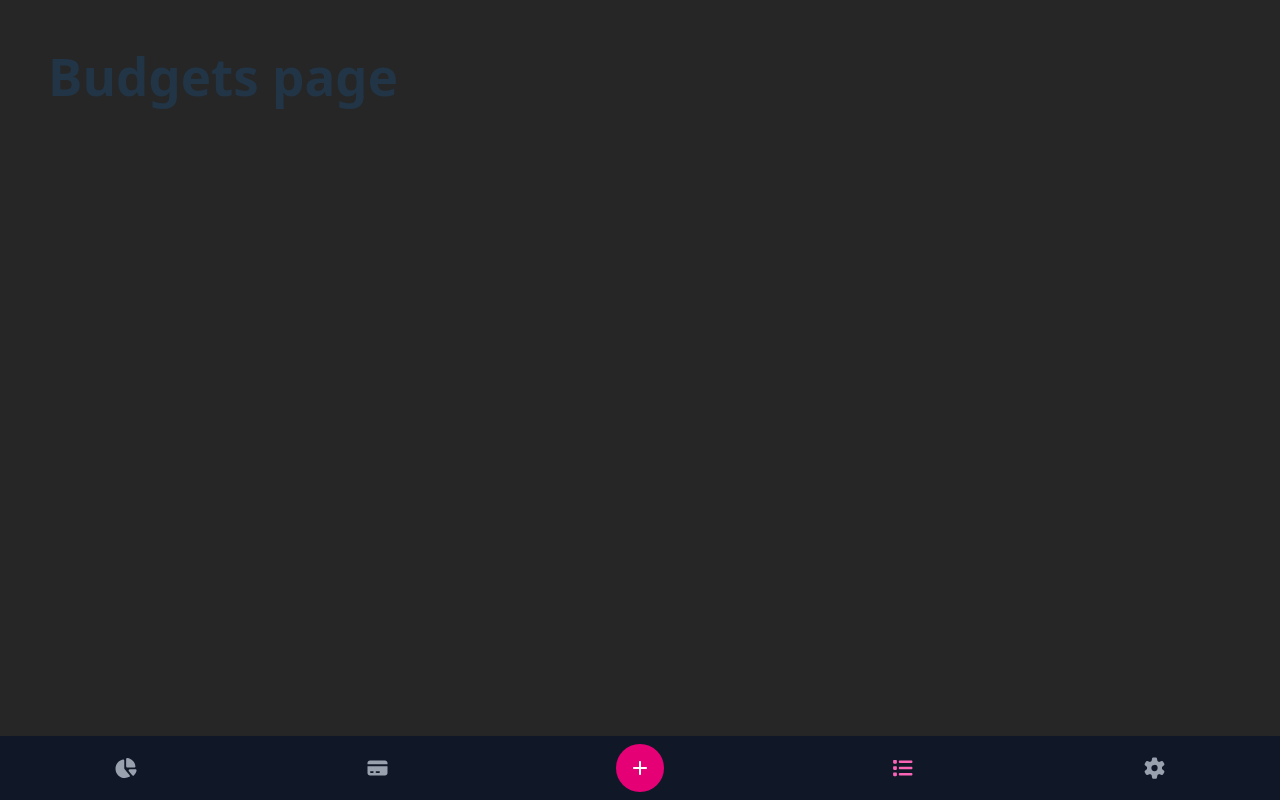
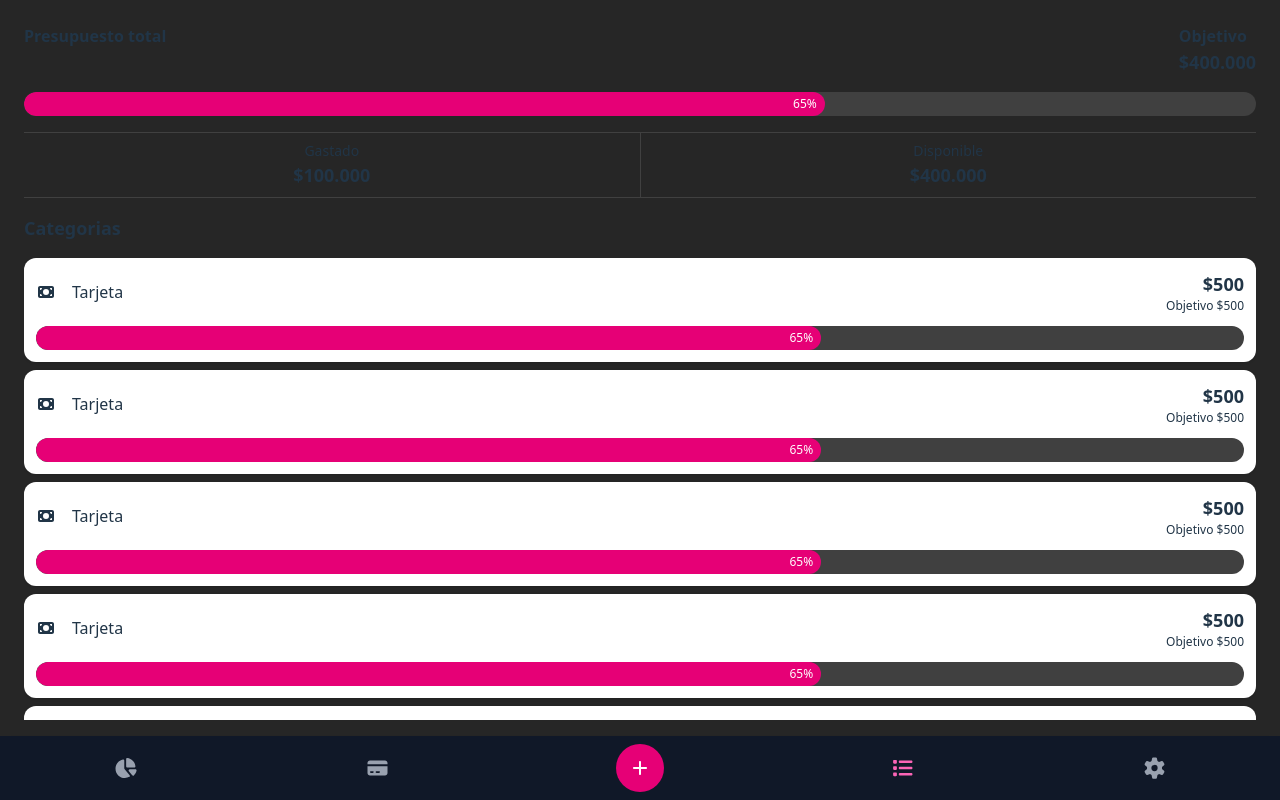
Before and after one commit to leisosag/trackly, a React (Vite) app: page /budgets in a window 1280 px wide. Built offline with nearby package versions, Linux system fonts and the light colour scheme.

Commit message:
feat: add base budget page and progress bar component

```diff
--- a/src/components/Expense.tsx
+++ b/src/components/Expense.tsx
@@ -16,7 +16,7 @@ const Expense = ({ icon, title, details, amount, children }: ExpenseProps) => {
       <div className="flex items-center">
         <FontAwesomeIcon
           icon={faMoneyBill}
-          className="p-2 bg-pink-400 rounded-full mr-2"
+          className="p-2 bg-pink-600 rounded-full mr-2"
         />
         <div>
           <p className="text-base">{title}</p>
--- /dev/null
+++ b/src/components/ProgressBar.tsx
@@ -0,0 +1,16 @@
+const ProgressBar = ({ progress }: { progress: number }) => {
+  return (
+    <div className="w-full h-6 bg-neutral-700 rounded-full overflow-hidden">
+      <div
+        className="h-full bg-pink-600 text-white text-sm font-medium flex items-center justify-end transition-all duration-300 pr-2 rounded-full"
+        style={{
+          width: `${progress}%`,
+        }}
+      >
+        <p className="text-xs">{progress}%</p>
+      </div>
+    </div>
+  );
+};
+
+export default ProgressBar;
--- a/src/pages/BudgetsPage.tsx
+++ b/src/pages/BudgetsPage.tsx
@@ -1,10 +1,119 @@
 import * as React from "react";
+import ProgressBar from "@/components/ProgressBar";
+import { FontAwesomeIcon } from "@fortawesome/react-fontawesome";
+import { faMoneyBill, faPlus } from "@fortawesome/free-solid-svg-icons";
 
 const BudgetsPage = () => {
   return (
-    <main className="p-6">
-      <h1 className="text-2xl font-bold">Budgets page</h1>
-    </main>
+    <section className="h-full flex flex-col min-h-0 gap-y-4 pb-4">
+      {/* presupuesto total */}
+      <div className="flex justify-between items-start">
+        <p className="text-base font-bold">Presupuesto total</p>
+        <div>
+          <p className="text-base font-bold">Objetivo</p>
+          <p className="text-lg font-bold">$400.000</p>
+        </div>
+      </div>
+      <ProgressBar progress={65} />
+
+      {/* estadisticas */}
+      <div className="flex">
+        <div className="flex-1 border-t border-b border-r border-neutral-700 p-2">
+          <div className="flex flex-col items-center justify-center">
+            <p className="text-sm">Gastado</p>
+            <p className="text-lg font-bold">$100.000</p>
+          </div>
+        </div>
+        <div className="flex-1 border-t border-b border-neutral-700 p-2">
+          <div className="flex flex-col items-center justify-center">
+            <p className="text-sm">Disponible</p>
+            <p className="text-lg font-bold">$400.000</p>
+          </div>
+        </div>
+      </div>
+
+      {/* categorias */}
+      <div className="flex flex-col gap-y-4 flex-1 min-h-0">
+        <p className="text-lg font-bold">Categorias</p>
+
+        <div className="flex-1 overflow-y-auto space-y-2">
+          {/* card categoria */}
+          <div className="rounded-xl bg-white shadow-sm dark:bg-neutral-900 dark:border-neutral-700 p-3">
+            <div className="flex justify-between items-center mb-3">
+              <div className="flex items-center">
+                <FontAwesomeIcon icon={faMoneyBill} className="mr-4" />
+                <p>Tarjeta</p>
+              </div>
+              <div className="flex flex-col items-end">
+                <p className="text-lg font-bold">$500</p>
+                <p className="text-xs">Objetivo $500</p>
+              </div>
+            </div>
+            <ProgressBar progress={65} />
+          </div>
+
+          {/* card categoria */}
+          <div className="rounded-xl bg-white shadow-sm dark:bg-neutral-900 dark:border-neutral-700 p-3">
+            <div className="flex justify-between items-center mb-3">
+              <div className="flex items-center">
+                <FontAwesomeIcon icon={faMoneyBill} className="mr-4" />
+                <p>Tarjeta</p>
+              </div>
+              <div className="flex flex-col items-end">
+                <p className="text-lg font-bold">$500</p>
+                <p className="text-xs">Objetivo $500</p>
+              </div>
+            </div>
+            <ProgressBar progress={65} />
+          </div>
+
+          {/* card categoria */}
+          <div className="rounded-xl bg-white shadow-sm dark:bg-neutral-900 dark:border-neutral-700 p-3">
+            <div className="flex justify-between items-center mb-3">
+              <div className="flex items-center">
+                <FontAwesomeIcon icon={faMoneyBill} className="mr-4" />
+                <p>Tarjeta</p>
+              </div>
+              <div className="flex flex-col items-end">
+                <p className="text-lg font-bold">$500</p>
+                <p className="text-xs">Objetivo $500</p>
+              </div>
+            </div>
+            <ProgressBar progress={65} />
+          </div>
+
+          {/* card categoria */}
+          <div className="rounded-xl bg-white shadow-sm dark:bg-neutral-900 dark:border-neutral-700 p-3">
+            <div className="flex justify-between items-center mb-3">
+              <div className="flex items-center">
+                <FontAwesomeIcon icon={faMoneyBill} className="mr-4" />
+                <p>Tarjeta</p>
+              </div>
+              <div className="flex flex-col items-end">
+                <p className="text-lg font-bold">$500</p>
+                <p className="text-xs">Objetivo $500</p>
+              </div>
+            </div>
+            <ProgressBar progress={65} />
+          </div>
+
+          {/* card categoria */}
+          <div className="rounded-xl bg-white shadow-sm dark:bg-neutral-900 dark:border-neutral-700 p-3">
+            <div className="flex justify-between items-center mb-3">
+              <div className="flex items-center">
+                <FontAwesomeIcon icon={faMoneyBill} className="mr-4" />
+                <p>Tarjeta</p>
+              </div>
+              <div className="flex flex-col items-end">
+                <p className="text-lg font-bold">$500</p>
+                <p className="text-xs">Objetivo $500</p>
+              </div>
+            </div>
+            <ProgressBar progress={65} />
+          </div>
+        </div>
+      </div>
+    </section>
   );
 };
 
--- a/src/pages/DashboardPage.tsx
+++ b/src/pages/DashboardPage.tsx
@@ -16,6 +16,7 @@ const DashboardPage = () => {
     //   </div>
     // </div>
     <section className="h-full flex flex-col min-h-0 gap-y-4 pb-4">
+      {/* tarjeta de acumulados */}
       <div className="flex max-w-full rounded-xl bg-white shadow-sm dark:bg-neutral-900 dark:border-neutral-700 p-3">
         <div className="flex items-center justify-between w-full mr-3">
           <div className="flex items-center">
@@ -31,6 +32,7 @@ const DashboardPage = () => {
         </button>
       </div>
 
+      {/* tarjeta de acumulados */}
       <div className="flex max-w-full rounded-xl bg-white shadow-sm dark:bg-neutral-900 dark:border-neutral-700 p-3">
         <div className="flex items-center justify-between w-full mr-3">
           <div className="flex items-center">
@@ -46,6 +48,7 @@ const DashboardPage = () => {
         </button>
       </div>
 
+      {/* tarjeta de acumulados */}
       <div className="flex max-w-full rounded-xl bg-white shadow-sm dark:bg-neutral-900 dark:border-neutral-700 p-3">
         <div className="flex items-center justify-between w-full mr-3">
           <div className="flex items-center">
```
